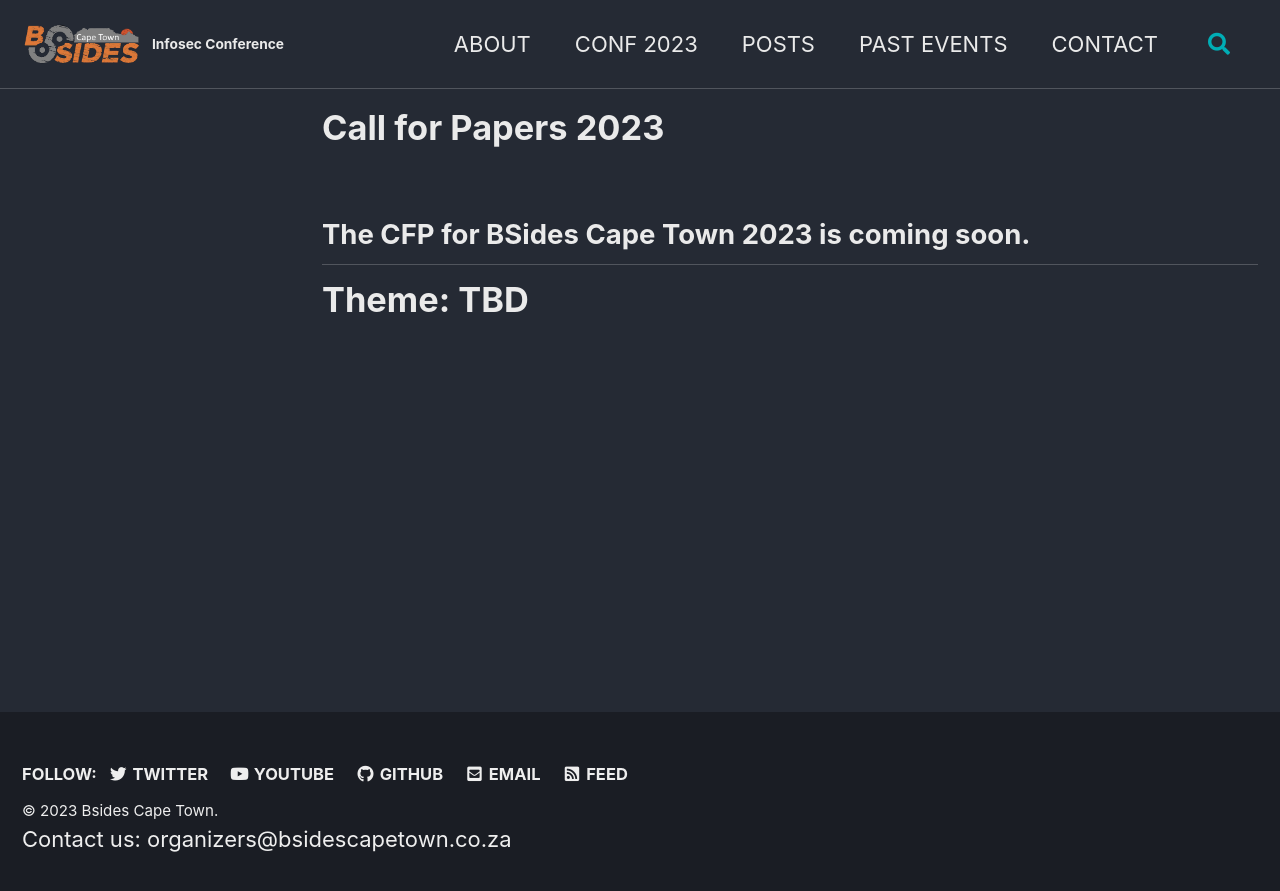
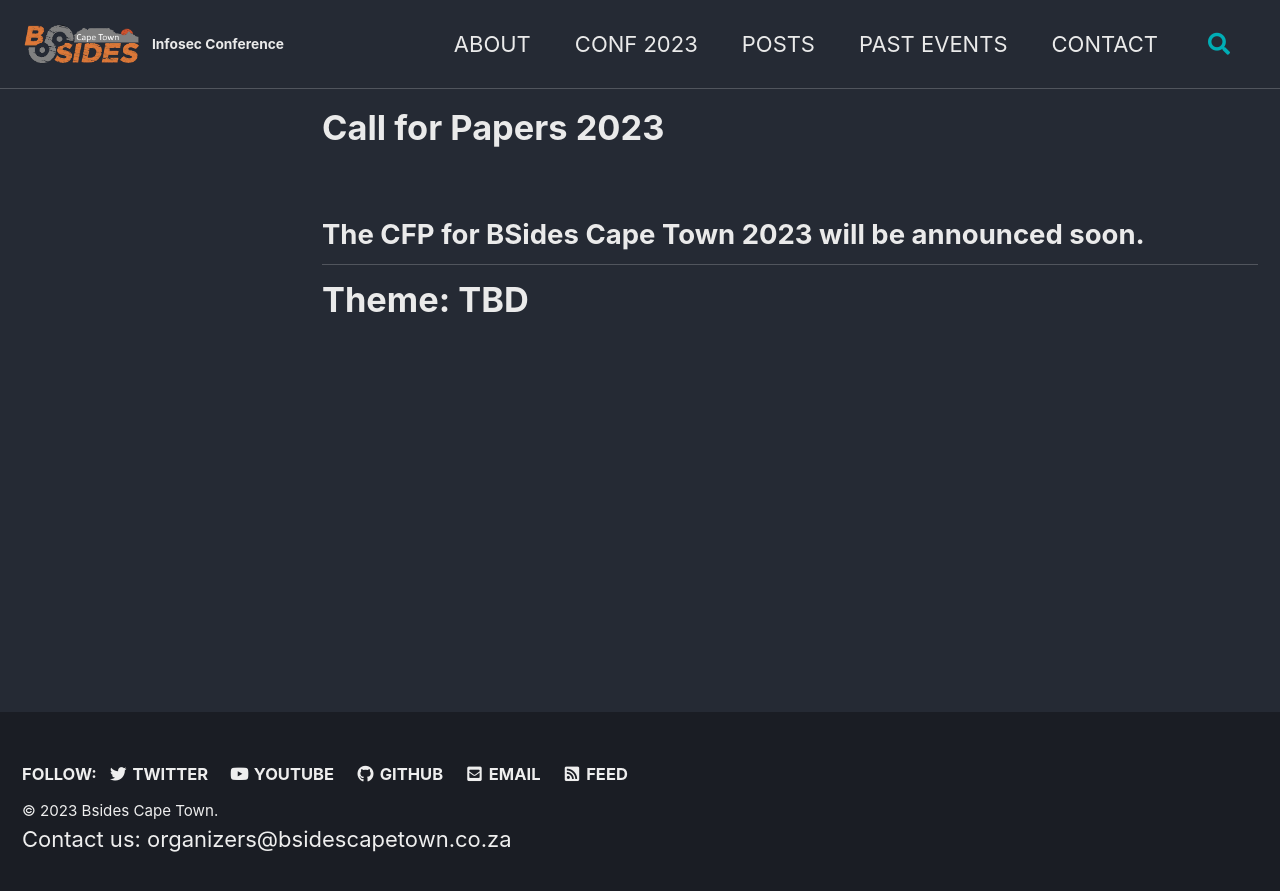
Before and after one commit to bsidescapetown/bsidescapetown.github.io, a Jekyll site: the page built from _pages/bsides-conf/2023-cfp.md, in a window 1280 px wide. Shown: the top 891 px of the page. Built offline with Jekyll 4.4.1, drawn with Linux system fonts in a browser that asks for light colours; cached includes are drawn as plain includes; comment, search, counter and statistics services are not loaded.

Commit message:
Update 2023-cfp.md

```diff
--- a/_pages/bsides-conf/2023-cfp.md
+++ b/_pages/bsides-conf/2023-cfp.md
@@ -8,7 +8,7 @@
 ---
 
 
-## The CFP for BSides Cape Town 2023 is coming soon.
+## The CFP for BSides Cape Town 2023 will be announced soon.
 
 
 # Theme: TBD
```
